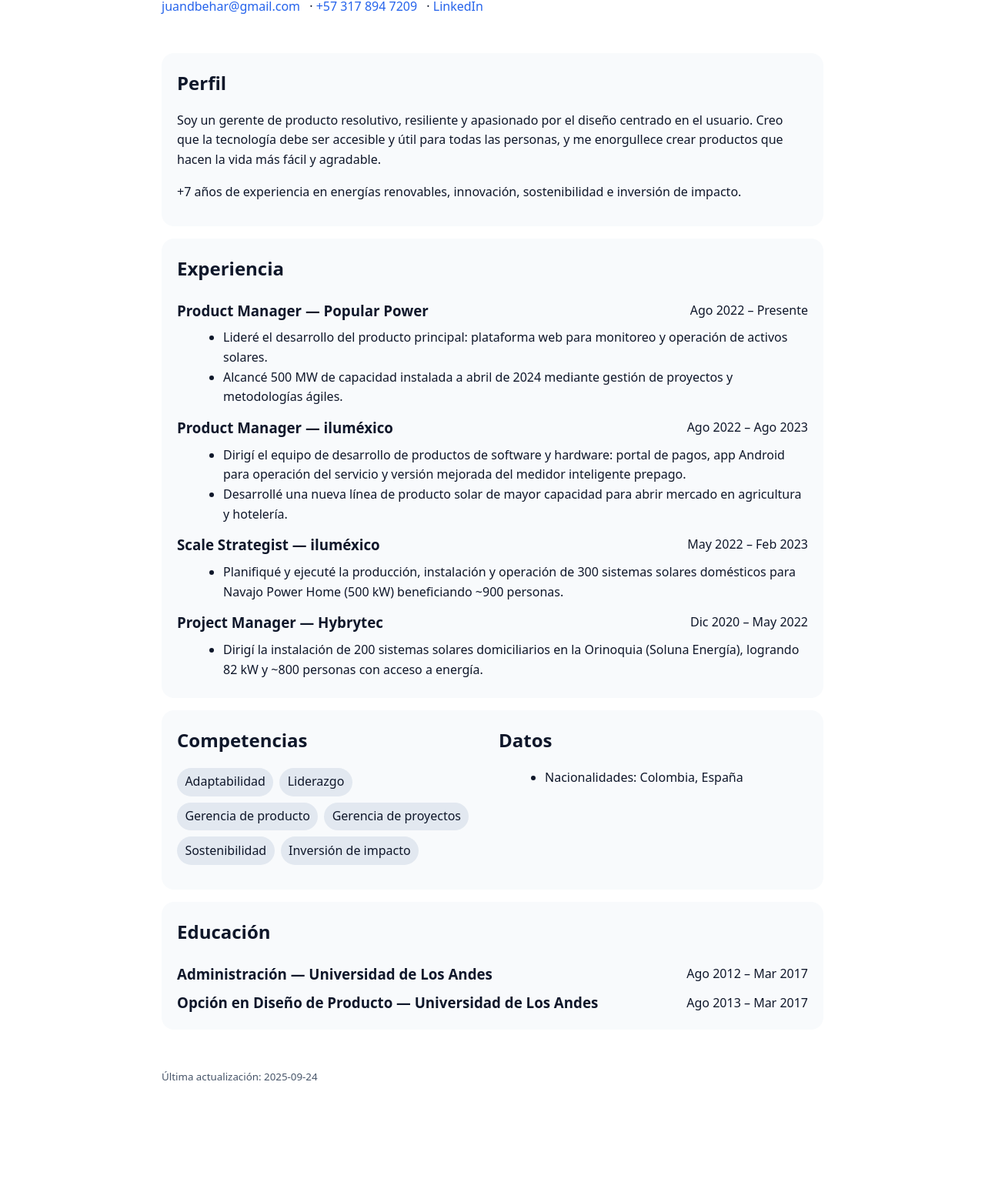
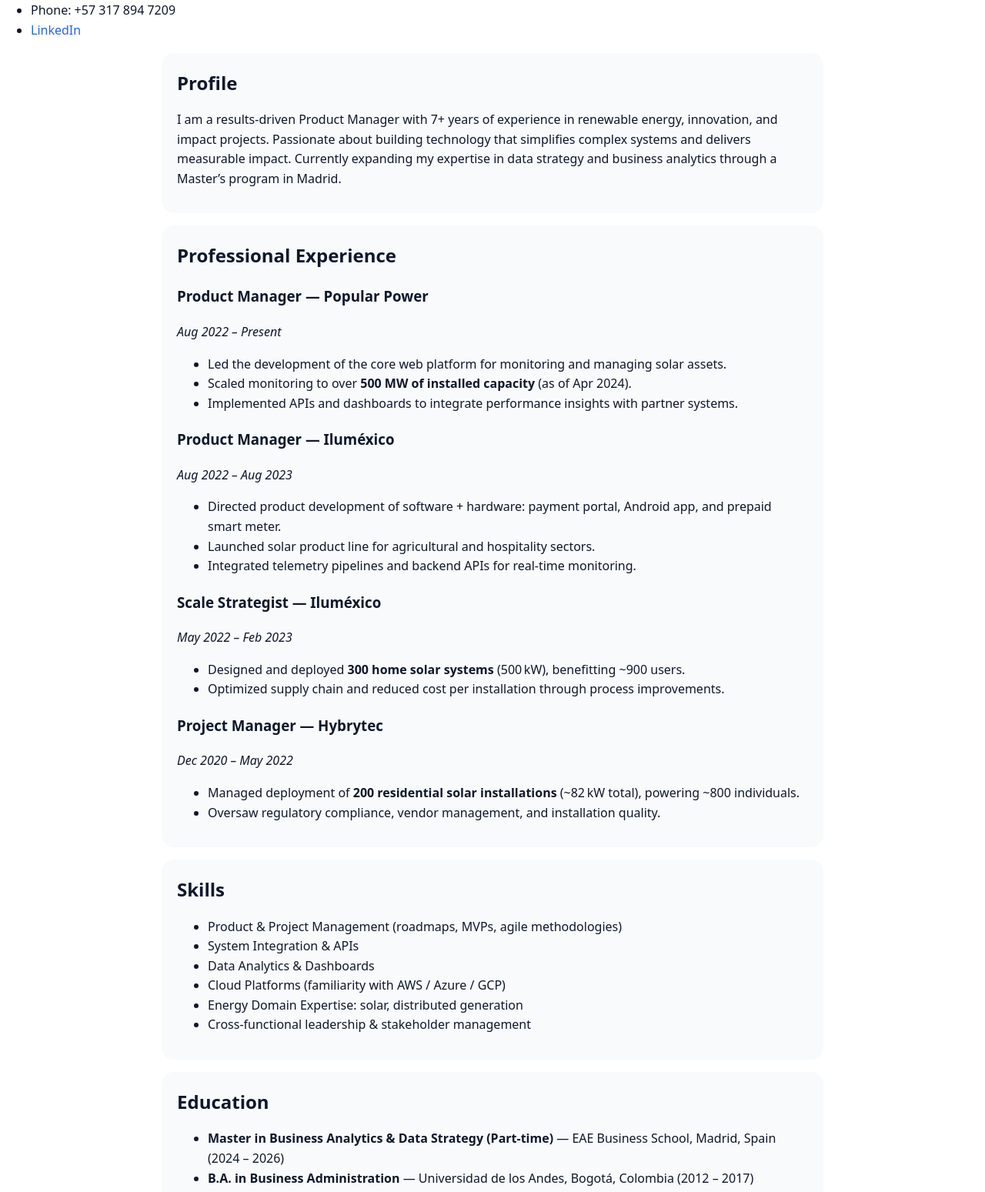
Before and after one commit to juandbehar/cv-juandavidbehar, a plain HTML site: page index.html in a window 1280 px wide. Shown: the part 133-1682 px from the top of the page at 77% size. Before the commit the page ends 1577 px from the top, so only its background shows below. Drawn offline with Linux system fonts and the light colour scheme.

Commit message:
Update index.html

```diff
--- a/index.html
+++ b/index.html
@@ -1,132 +1,91 @@
 <!doctype html>
-<html lang="es">
+<html lang="en">
 <head>
   <meta charset="utf-8" />
   <meta name="viewport" content="width=device-width, initial-scale=1" />
-  <title>Juan David Behar — Hoja de vida</title>
-  <meta name="description" content="Gerente de producto resolutivo y resiliente, apasionado por el diseño centrado en el usuario. Experiencia en energías renovables, innovación, sostenibilidad e impacto." />
+  <title>Juan David Behar — Curriculum Vitae</title>
+  <meta name="description" content="Product Manager with expertise in renewable energy and product strategy. Experience in cross-functional leadership, product lifecycle, and data-driven decision-making." />
   <link rel="stylesheet" href="css/styles.css" />
-  <meta property="og:title" content="Juan David Behar — Hoja de vida">
-  <meta property="og:description" content="Gerente de producto resolutivo y resiliente, apasionado por el diseño centrado en el usuario.">
-  <meta property="og:type" content="website">
-  <meta property="og:url" content="https://juandbehar.github.io/cv-juan-behar/">
-  <script type="application/ld+json">
-  {
-    "@context":"https://schema.org",
-    "@type":"Person",
-    "name":"Juan David Behar Rodriguez",
-    "jobTitle":"Gerente de producto",
-    "email":"mailto:juandbehar@gmail.com",
-    "telephone":"+573178947209",
-    "url":"https://juandbehar.github.io/cv-juan-behar/",
-    "sameAs":[ "https://www.linkedin.com/in/juandbehar93" ]
-  }
-  </script>
 </head>
 <body>
-  <header class="header">
-    <div>
+  <header>
     <h1>Juan David Behar</h1>
-      <p class="subtitle">Gerente de producto · Energía, innovación e impacto</p>
-      <p class="contact">
-        <a href="mailto:juandbehar@gmail.com">juandbehar@gmail.com</a>
-        · <a href="tel:+573178947209">+57 317 894 7209</a>
-        · <a href="https://www.linkedin.com/in/juandbehar93" target="_blank" rel="noopener">LinkedIn</a>
-      </p>
-    </div>
-    <button id="themeToggle" aria-label="Cambiar tema">🌓</button>
+    <p>Product Manager — Energy & Data Strategy</p>
+    <ul>
+      <li>Email: <a href="mailto:juandbehar@gmail.com">juandbehar@gmail.com</a></li>
+      <li>Phone: +57 317 894 7209</li>
+      <li><a href="https://www.linkedin.com">LinkedIn</a></li>
+    </ul>
   </header>
 
   <main>
     <section>
-      <h2>Perfil</h2>
-      <p>Soy un gerente de producto resolutivo, resiliente y apasionado por el diseño centrado en el usuario. Creo que la tecnología debe ser accesible y útil para todas las personas, y me enorgullece crear productos que hacen la vida más fácil y agradable.</p>
-      <p>+7 años de experiencia en energías renovables, innovación, sostenibilidad e inversión de impacto.</p>
+      <h2>Profile</h2>
+      <p>I am a results-driven Product Manager with 7+ years of experience in renewable energy, innovation, and impact projects. Passionate about building technology that simplifies complex systems and delivers measurable impact. Currently expanding my expertise in data strategy and business analytics through a Master’s program in Madrid.</p>
     </section>
 
     <section>
-      <h2>Experiencia</h2>
+      <h2>Professional Experience</h2>
 
-      <article class="item">
-        <header>
       <h3>Product Manager — Popular Power</h3>
-          <span>Ago 2022 – Presente</span>
-        </header>
+      <p><em>Aug 2022 – Present</em></p>
       <ul>
-          <li>Lideré el desarrollo del producto principal: plataforma web para monitoreo y operación de activos solares.</li>
-          <li>Alcancé 500&nbsp;MW de capacidad instalada a abril de 2024 mediante gestión de proyectos y metodologías ágiles.</li>
+        <li>Led the development of the core web platform for monitoring and managing solar assets.</li>
+        <li>Scaled monitoring to over <strong>500 MW of installed capacity</strong> (as of Apr 2024).</li>
+        <li>Implemented APIs and dashboards to integrate performance insights with partner systems.</li>
       </ul>
-      </article>
 
-      <article class="item">
-        <header>
-          <h3>Product Manager — iluméxico</h3>
-          <span>Ago 2022 – Ago 2023</span>
-        </header>
+      <h3>Product Manager — Iluméxico</h3>
+      <p><em>Aug 2022 – Aug 2023</em></p>
       <ul>
-          <li>Dirigí el equipo de desarrollo de productos de software y hardware: portal de pagos, app Android para operación del servicio y versión mejorada del medidor inteligente prepago.</li>
-          <li>Desarrollé una nueva línea de producto solar de mayor capacidad para abrir mercado en agricultura y hotelería.</li>
+        <li>Directed product development of software + hardware: payment portal, Android app, and prepaid smart meter.</li>
+        <li>Launched solar product line for agricultural and hospitality sectors.</li>
+        <li>Integrated telemetry pipelines and backend APIs for real-time monitoring.</li>
       </ul>
-      </article>
 
-      <article class="item">
-        <header>
-          <h3>Scale Strategist — iluméxico</h3>
-          <span>May 2022 – Feb 2023</span>
-        </header>
+      <h3>Scale Strategist — Iluméxico</h3>
+      <p><em>May 2022 – Feb 2023</em></p>
       <ul>
-          <li>Planifiqué y ejecuté la producción, instalación y operación de 300 sistemas solares domésticos para Navajo Power Home (500&nbsp;kW) beneficiando ~900 personas.</li>
+        <li>Designed and deployed <strong>300 home solar systems</strong> (500 kW), benefitting ~900 users.</li>
+        <li>Optimized supply chain and reduced cost per installation through process improvements.</li>
       </ul>
-      </article>
 
-      <article class="item">
-        <header>
       <h3>Project Manager — Hybrytec</h3>
-          <span>Dic 2020 – May 2022</span>
-        </header>
+      <p><em>Dec 2020 – May 2022</em></p>
       <ul>
-          <li>Dirigí la instalación de 200 sistemas solares domiciliarios en la Orinoquia (Soluna Energía), logrando 82&nbsp;kW y ~800 personas con acceso a energía.</li>
+        <li>Managed deployment of <strong>200 residential solar installations</strong> (~82 kW total), powering ~800 individuals.</li>
+        <li>Oversaw regulatory compliance, vendor management, and installation quality.</li>
       </ul>
-      </article>
-    </section>
-
-    <section class="grid-2">
-      <div>
-        <h2>Competencias</h2>
-        <ul class="pill">
-          <li>Adaptabilidad</li><li>Liderazgo</li><li>Gerencia de producto</li>
-          <li>Gerencia de proyectos</li><li>Sostenibilidad</li><li>Inversión de impacto</li>
-        </ul>
-      </div>
-      <div>
-        <h2>Datos</h2>
-        <ul class="plain">
-          <li>Nacionalidades: Colombia, España</li>
-        </ul>
-      </div>
     </section>
 
     <section>
-      <h2>Educación</h2>
-      <article class="item">
-        <header>
-          <h3>Administración — Universidad de Los Andes</h3>
-          <span>Ago 2012 – Mar 2017</span>
-        </header>
-      </article>
-      <article class="item">
-        <header>
-          <h3>Opción en Diseño de Producto — Universidad de Los Andes</h3>
-          <span>Ago 2013 – Mar 2017</span>
-        </header>
-      </article>
+      <h2>Skills</h2>
+      <ul>
+        <li>Product & Project Management (roadmaps, MVPs, agile methodologies)</li>
+        <li>System Integration & APIs</li>
+        <li>Data Analytics & Dashboards</li>
+        <li>Cloud Platforms (familiarity with AWS / Azure / GCP)</li>
+        <li>Energy Domain Expertise: solar, distributed generation</li>
+        <li>Cross-functional leadership & stakeholder management</li>
+      </ul>
+    </section>
+
+    <section>
+      <h2>Education</h2>
+      <ul>
+        <li><strong>Master in Business Analytics & Data Strategy (Part-time)</strong> — EAE Business School, Madrid, Spain (2024 – 2026)</li>
+        <li><strong>B.A. in Business Administration</strong> — Universidad de los Andes, Bogotá, Colombia (2012 – 2017)</li>
+        <li><strong>Major in Product Design</strong> — Universidad de los Andes, Bogotá, Colombia (2013 – 2017)</li>
+      </ul>
+    </section>
+
+    <section>
+      <h2>Additional Information</h2>
+      <ul>
+        <li>Nationalities: Colombia, Spain</li>
+        <li>Languages: English (fluent), Spanish (native)</li>
+      </ul>
     </section>
   </main>
-
-  <footer class="footer">
-    <small>Última actualización: <span id="lastUpdated"></span></small>
-  </footer>
-
-  <script src="js/main.js"></script>
 </body>
 </html>
```
Lines whose indentation alone changed are shown as unchanged.
